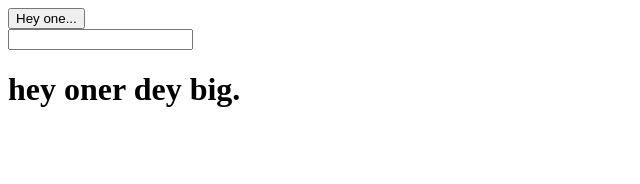
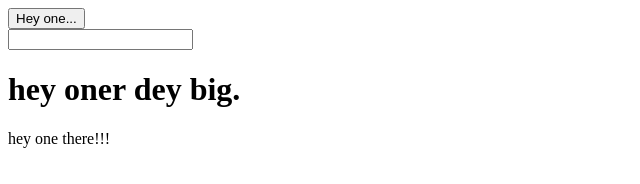
Before and after one commit to rashelgithero/Isecond-website, a plain HTML site: page index.html in a window 1280 px wide. Shown: the full height of the page, 0-640 px from the left. Drawn offline with Linux system fonts and the light colour scheme.

Commit message:
again push

```diff
--- a/index.html
+++ b/index.html
@@ -12,6 +12,7 @@
     <input type="text">
      <div>
         <h1>hey oner dey big.</h1>
+        <p>hey one there!!!</p>
      </div>
 
 </body>
```
